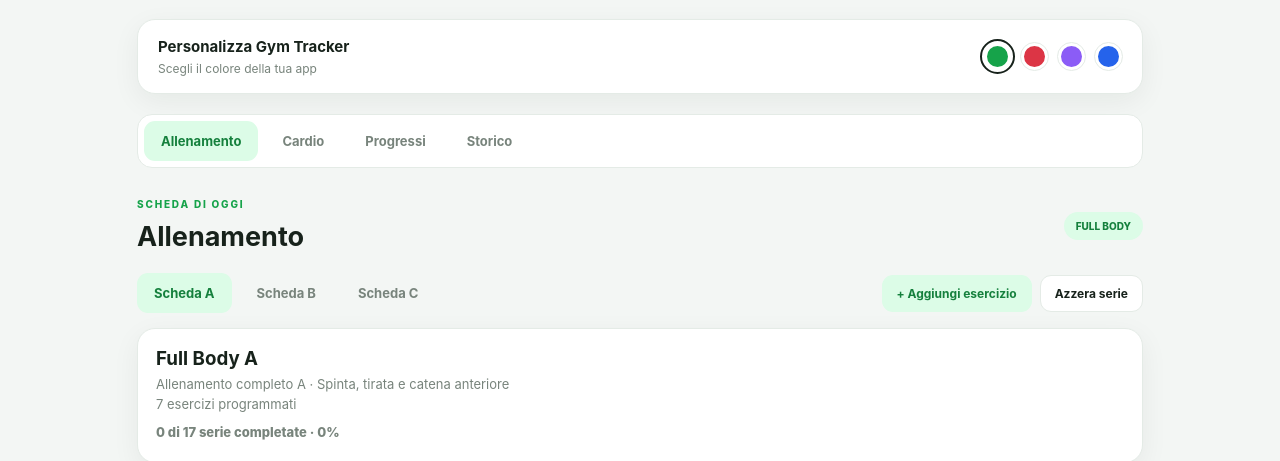
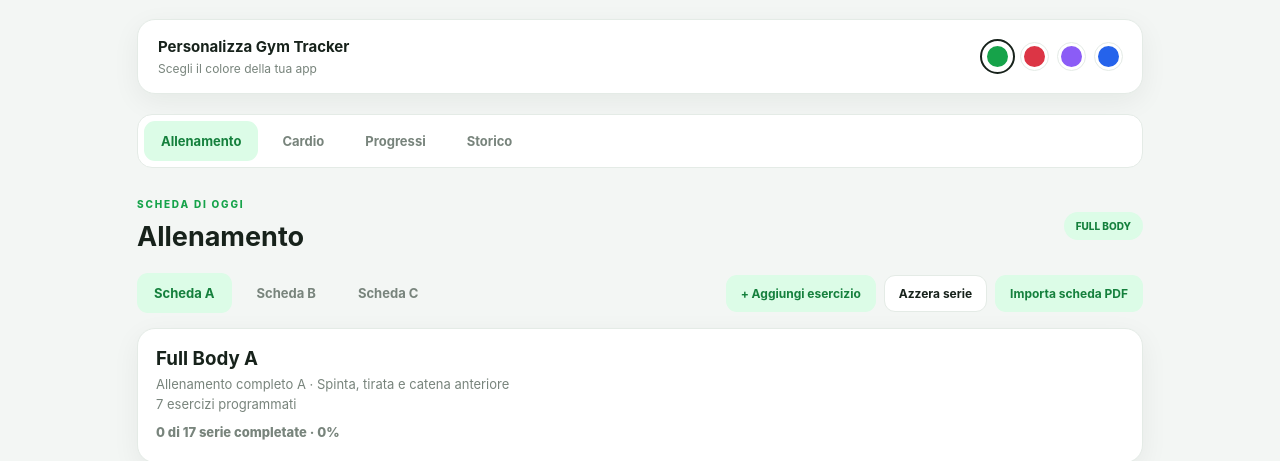
Before and after one commit to vescefausto5-cmd/gym-tracker, a plain HTML site: page index.html in a window 1280 px wide. Shown: the part 345-806 px from the top of the page. Drawn offline with Linux system fonts and the light colour scheme.

Commit message:
Integrate PDF import v43: index.html

```diff
--- a/index.html
+++ b/index.html
@@ -319,6 +319,7 @@
 </footer>
 
 <script src="app.js"></script>
+<script src="pdf-import.js"></script>
 
 </body>
 </html>
```
